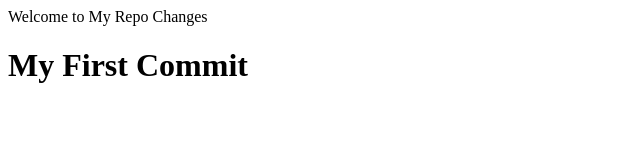
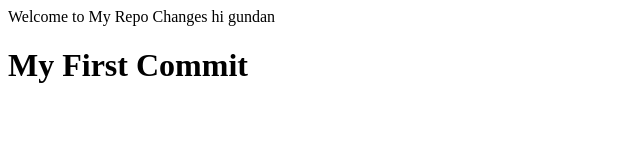
Before and after one commit to anrildigital/demoApp, a plain HTML site: page index.html in a window 1280 px wide. Shown: the full height of the page, 0-640 px from the left. Drawn offline with Linux system fonts and the light colour scheme.

Commit message:
index file changes

```diff
--- a/index.html
+++ b/index.html
@@ -9,6 +9,7 @@
   </head>
   <body>
     Welcome to My Repo Changes
+    hi gundan
     <H1>My First Commit</H1>
   </body>
 </html>
```
